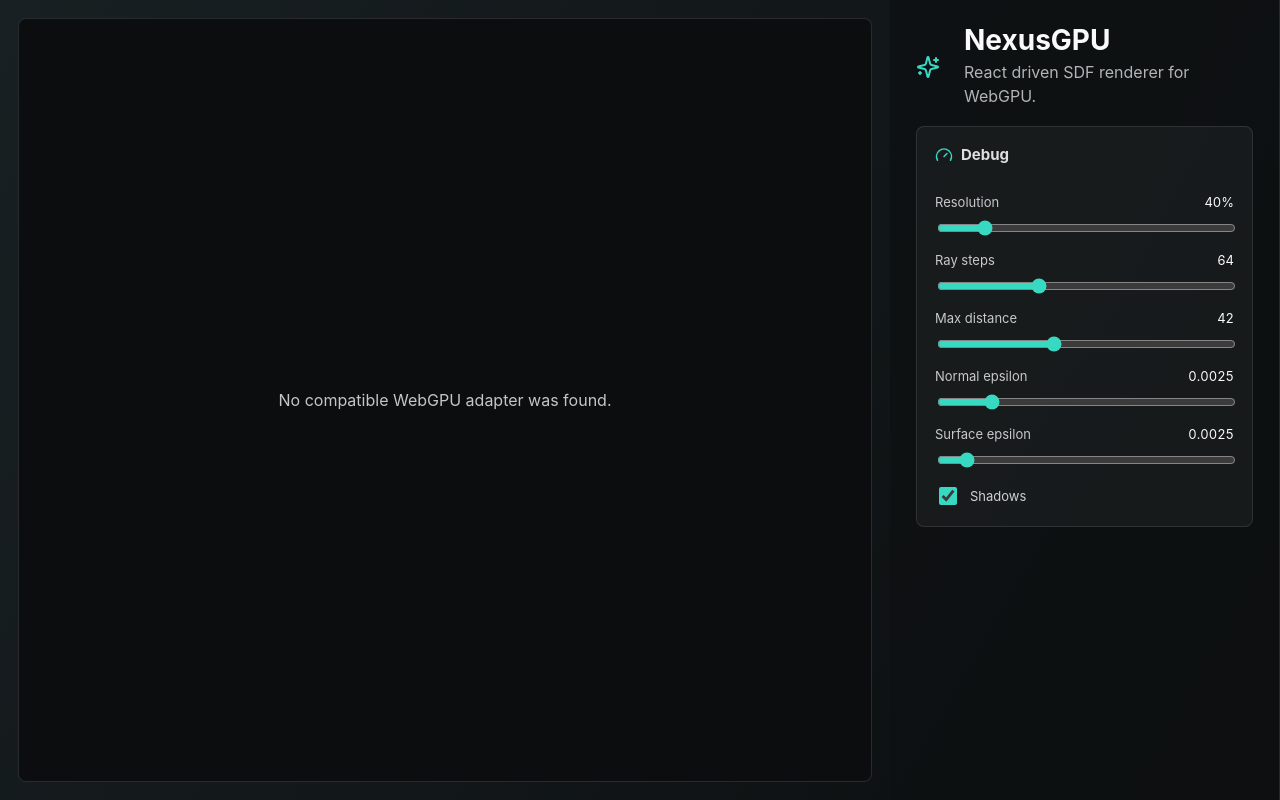
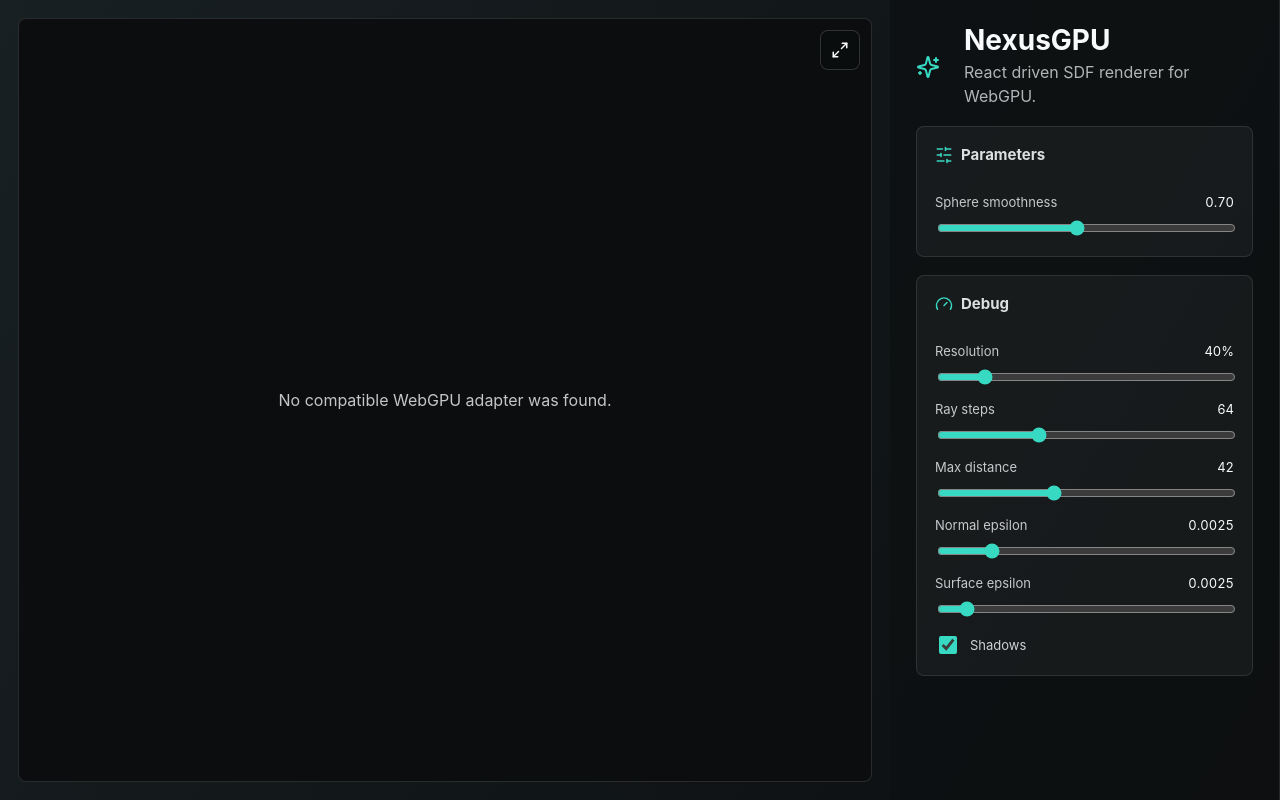
Before and after one commit to wakufactory/NexusGPU, a React (Vite) app: page / in a window 1280 px wide. Built offline with nearby package versions, Linux system fonts and the light colour scheme.

Commit message:
add fullscreen mode

```diff
--- a/src/App.tsx
+++ b/src/App.tsx
@@ -1,5 +1,6 @@
-import { useState } from "react";
-import { Sparkles } from "lucide-react";
+import { useCallback, useEffect, useRef, useState } from "react";
+import type { CSSProperties } from "react";
+import { Maximize2, Minimize2, SlidersHorizontal, Sparkles } from "lucide-react";
 import { NexusCanvas, SdfBox, SdfSphere, useFrame } from "./nexusgpu";
 import type { NexusRenderSettings, Vec3 } from "./nexusgpu";
 import { RenderSettingsPanel } from "./RenderSettingsPanel";
@@ -14,6 +15,10 @@ const INITIAL_RENDER_SETTINGS: RenderSettings = {
   normalEpsilon: 0.0025,
   surfaceEpsilon: 0.0025,
 };
+
+const INITIAL_SPHERE_SMOOTHNESS = 0.7;
+
+const getViewportHeight = () => Math.round(window.visualViewport?.height ?? window.innerHeight);
 
 type OrbitingSphereConfig = {
   center: Vec3;
@@ -83,12 +88,83 @@ function getOrbitPosition({ center, basisA, basisB, distance, period, phase }: O
 
 /** NexusGPUの現在のAPIを触るためのデモアプリ。デバッグUIもここで管理する。 */
 export function App() {
+  const appShellRef = useRef<HTMLElement | null>(null);
   // ここで持つstateはそのままNexusCanvasのrenderSettingsへ渡され、WebGPUのUniformへ反映される。
   const [renderSettings, setRenderSettings] = useState<RenderSettings>(INITIAL_RENDER_SETTINGS);
+  const [sphereSmoothness, setSphereSmoothness] = useState(INITIAL_SPHERE_SMOOTHNESS);
+  const [isFullscreen, setIsFullscreen] = useState(false);
+  const [fullscreenHeight, setFullscreenHeight] = useState(getViewportHeight);
+
+  const requestViewportResize = useCallback(() => {
+    requestAnimationFrame(() => {
+      setFullscreenHeight(getViewportHeight());
+    });
+  }, []);
+
+  useEffect(() => {
+    const syncFullscreenState = () => {
+      setIsFullscreen(document.fullscreenElement === appShellRef.current);
+      requestViewportResize();
+    };
+
+    document.addEventListener("fullscreenchange", syncFullscreenState);
+    return () => document.removeEventListener("fullscreenchange", syncFullscreenState);
+  }, [requestViewportResize]);
+
+  useEffect(() => {
+    const handleViewportChange = () => requestViewportResize();
+
+    window.addEventListener("resize", handleViewportChange);
+    window.addEventListener("orientationchange", handleViewportChange);
+    window.visualViewport?.addEventListener("resize", handleViewportChange);
+    return () => {
+      window.removeEventListener("resize", handleViewportChange);
+      window.removeEventListener("orientationchange", handleViewportChange);
+      window.visualViewport?.removeEventListener("resize", handleViewportChange);
+    };
+  }, [requestViewportResize]);
+
+  const toggleFullscreen = async () => {
+    if (isFullscreen) {
+      if (document.fullscreenElement) {
+        await document.exitFullscreen();
+      } else {
+        setIsFullscreen(false);
+        requestViewportResize();
+      }
+      return;
+    }
+
+    const shell = appShellRef.current;
+    if (!shell) {
+      return;
+    }
+
+    try {
+      await shell.requestFullscreen();
+    } catch (error) {
+      console.error("Failed to enter fullscreen mode.", error);
+      setIsFullscreen(true);
+      requestViewportResize();
+    }
+  };
+
+  const fullscreenStyle = isFullscreen
+    ? ({ "--fullscreen-height": `${fullscreenHeight}px` } as CSSProperties)
+    : undefined;
 
   return (
-    <main className="app-shell">
-      <section className="viewport">
+    <main ref={appShellRef} className={isFullscreen ? "app-shell is-fullscreen" : "app-shell"}>
+      <section className="viewport" style={fullscreenStyle}>
+        <button
+          className="fullscreen-toggle"
+          type="button"
+          aria-label={isFullscreen ? "Exit fullscreen" : "Enter fullscreen"}
+          aria-pressed={isFullscreen}
+          onClick={toggleFullscreen}
+        >
+          {isFullscreen ? <Minimize2 size={18} /> : <Maximize2 size={18} />}
+        </button>
         {/* renderSettingsを変えると、シェーダのステップ数や解像度が即座に変わる。 */}
         <NexusCanvas
           camera={{ position: [0, 0.7, 5.2], target: [0, 0, 0], fov: 48 }}
@@ -96,7 +172,7 @@ export function App() {
           orbitControls
           renderSettings={renderSettings}
         >
-          <AnimatedSdfScene />
+          <AnimatedSdfScene sphereSmoothness={sphereSmoothness} />
         </NexusCanvas>
       </section>
       <aside className="sidebar">
@@ -108,14 +184,38 @@ export function App() {
           </div>
         </div>
 
+        <section className="panel debug-panel">
+          <div className="panel-title">
+            <SlidersHorizontal size={18} />
+            <h2>Parameters</h2>
+          </div>
+
+          <label className="control-row">
+            <span>Sphere smoothness</span>
+            <output>{sphereSmoothness.toFixed(2)}</output>
+            <input
+              type="range"
+              min="0"
+              max="1.5"
+              step="0.05"
+              value={sphereSmoothness}
+              onChange={(event) => setSphereSmoothness(Number(event.target.value))}
+            />
+          </label>
+        </section>
+
         <RenderSettingsPanel settings={renderSettings} onChange={setRenderSettings} />
       </aside>
     </main>
   );
 }
 
+type AnimatedSdfSceneProps = {
+  sphereSmoothness: number;
+};
+
 /** 薄い床の上で、4つの球が別々の軸と周期で周回するデモシーン。 */
-function AnimatedSdfScene() {
+function AnimatedSdfScene({ sphereSmoothness }: AnimatedSdfSceneProps) {
   const [spherePositions, setSpherePositions] = useState<readonly Vec3[]>(
     ORBITING_SPHERES.map((sphere) => getOrbitPosition(sphere, 0)),
   );
@@ -138,7 +238,7 @@ function AnimatedSdfScene() {
           position={spherePositions[index]}
           radius={sphere.radius}
           color={sphere.color}
-          smoothness={0.7}
+          smoothness={sphereSmoothness}
         />
       ))}
     </>
--- a/src/styles.css
+++ b/src/styles.css
@@ -170,9 +170,31 @@ input {
 }
 
 .viewport {
+  position: relative;
   min-width: 0;
   min-height: 100vh;
   padding: 18px;
+}
+
+.fullscreen-toggle {
+  position: absolute;
+  z-index: 2;
+  top: 30px;
+  right: 30px;
+  display: inline-grid;
+  place-items: center;
+  width: 40px;
+  height: 40px;
+  border: 1px solid rgba(255, 255, 255, 0.16);
+  border-radius: 8px;
+  color: #f8fafc;
+  background: rgba(11, 13, 14, 0.72);
+  cursor: pointer;
+  backdrop-filter: blur(12px);
+}
+
+.fullscreen-toggle:hover {
+  background: rgba(23, 27, 29, 0.86);
 }
 
 .nexus-canvas {
@@ -210,6 +232,36 @@ input {
   line-height: 1.55;
 }
 
+.app-shell.is-fullscreen {
+  grid-template-columns: 1fr;
+  min-height: 100dvh;
+  background: #0b0d0e;
+}
+
+.app-shell.is-fullscreen .sidebar {
+  display: none;
+}
+
+.app-shell.is-fullscreen .viewport {
+  min-height: 100dvh;
+  height: var(--fullscreen-height, 100dvh);
+  padding: 0;
+}
+
+.app-shell.is-fullscreen .fullscreen-toggle {
+  top: 12px;
+  right: 12px;
+}
+
+.app-shell.is-fullscreen .nexus-canvas,
+.app-shell.is-fullscreen .nexus-fallback {
+  width: 100%;
+  height: var(--fullscreen-height, 100dvh);
+  min-height: 0;
+  border: 0;
+  border-radius: 0;
+}
+
 @media (max-width: 860px) {
   .app-shell {
     grid-template-columns: 1fr;
@@ -229,4 +281,15 @@ input {
     height: 64vh;
     min-height: 420px;
   }
+
+  .fullscreen-toggle {
+    top: 30px;
+    right: 30px;
+  }
+
+  .app-shell.is-fullscreen .nexus-canvas,
+  .app-shell.is-fullscreen .nexus-fallback {
+    height: var(--fullscreen-height, 100dvh);
+    min-height: 0;
+  }
 }
```
